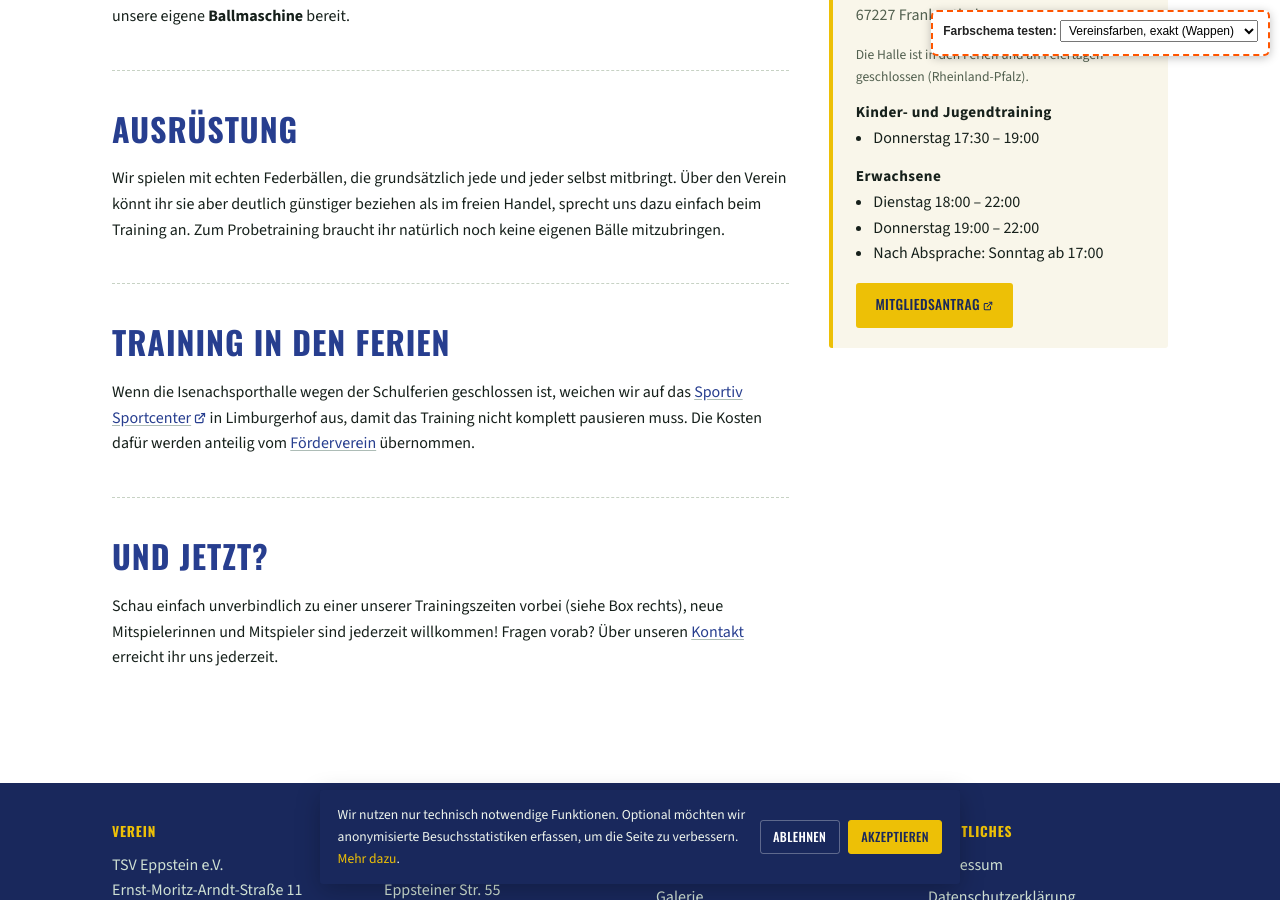
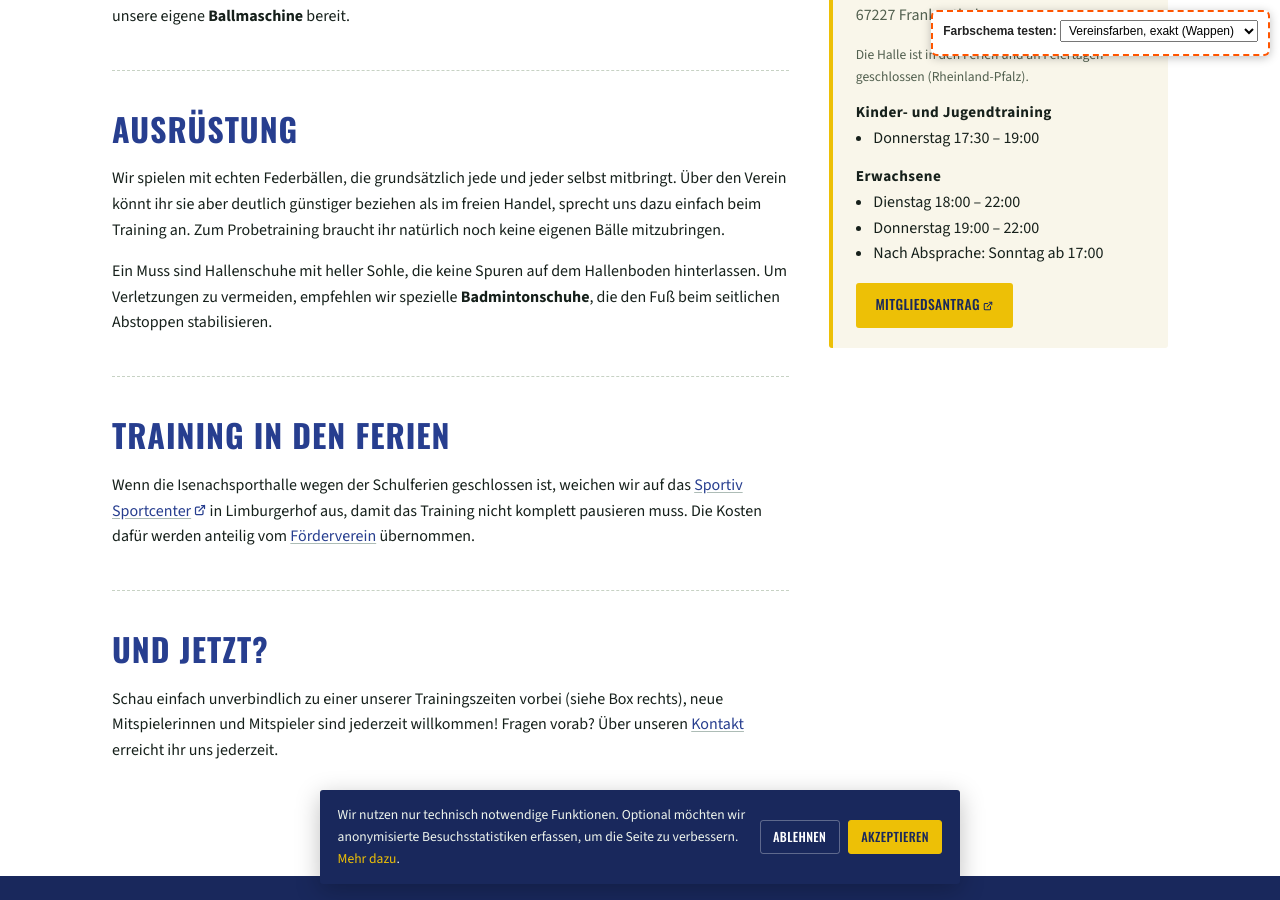
Before and after one commit to Forderverein-Badminton-in-Eppstein-e-V/website, a Jekyll site: the page built from spielbetrieb-training-erwachsene.html, in a window 1280 px wide and 900 px high, scrolled down 392 px. Built offline with Jekyll 4.4.1, drawn with Linux system fonts in a browser that asks for light colours.

Commit message:
Add equipment requirements for training and clarify mixed doubles definition

```diff
--- a/spielbetrieb-training-erwachsene.html
+++ b/spielbetrieb-training-erwachsene.html
@@ -24,6 +24,11 @@ description: "Trainingszeiten für Erwachsene der Badminton-Abteilung des TSV Ep
         sprecht uns dazu einfach beim Training an. Zum Probetraining braucht ihr natürlich noch
         keine eigenen Bälle mitzubringen.
       </p>
+      <p>
+        Ein Muss sind Hallenschuhe mit heller Sohle, die keine Spuren auf dem Hallenboden hinterlassen.
+        Um Verletzungen zu vermeiden, empfehlen wir spezielle <strong>Badmintonschuhe</strong>, die den Fuß beim
+        seitlichen Abstoppen stabilisieren.
+      </p>
 
       <hr class="court-divider">
 
--- a/ueber-uns-was-ist-badminton.html
+++ b/ueber-uns-was-ist-badminton.html
@@ -10,7 +10,7 @@ hero_title: "Was ist Badminton?"
     <div>
       <p>
         Badminton ist ein Rückschlagspiel mit Schläger und Federball (auch "Shuttle"
-        genannt), gespielt im Einzel (1 gegen 1) oder im Doppel (2 gegen 2, auch gemischt als
+        genannt), gespielt im Einzel (1 gegen 1) oder im Doppel (2 gegen 2, auch gemischt mit Mann und Frau als
         "Mixed"). Ziel ist es, den Federball so ins gegnerische Feld zu schlagen, dass er dort
         den Boden berührt, bevor er zurückgespielt werden kann – anders als beim
         Freizeit-Federball, wo man den Ball möglichst lange in der Luft halten will.
```
